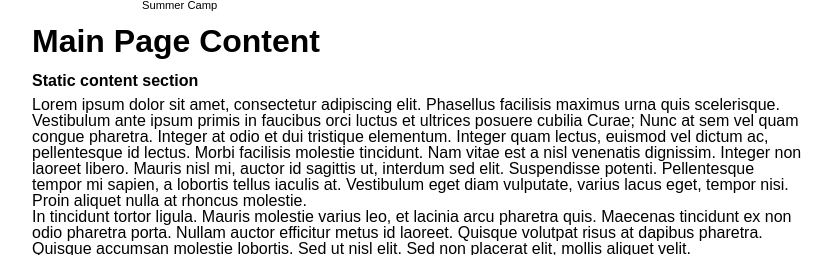
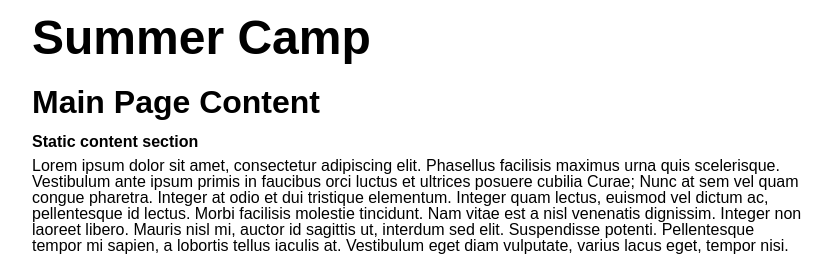
Before and after one commit to cmMcKeevek/ClientInTouch, a plain HTML site: page index.html in a window 1280 px wide. Shown: the top 255 px of the page, without its empty margins (8-844 px from the left). Drawn offline with Linux system fonts and the light colour scheme.

Commit message:
style tweaks

```diff
--- a/css/styles.css
+++ b/css/styles.css
@@ -27,15 +27,6 @@ a:hover {
 hr {
     border: 0;
     border-top: 1px solid #609732;
-}
-
-header h1 {
-	font-size: 0.7em;
-	font-weight: normal;
-	max-width: 980px;
-	margin-left: auto;
-	margin-right: auto;
-	margin-bottom: 0px;
 }
 
 article h1, aside h1 {
@@ -87,12 +78,6 @@ main > h1 {
 	margin-bottom: 10px;
 }
 
-header .top-banner {
-	margin-left: auto;
-	margin-right: auto;
-	max-width: 980px;
-}
-
 .btn-github {
 	display: block;
 	margin-bottom: 30px;
--- a/index.html
+++ b/index.html
@@ -13,10 +13,10 @@
     <script type="text/javascript" src="../js/reactive.iframes.parent.js"></script>
 </head>
 <body>
-    <header>
-        <h1>Summer Camp</h1>
-    </header>
     <main>
+        <header>
+            <h1>Summer Camp</h1>
+        </header>
         <article>
             <h2>Main Page Content</h2>
             <h3>Static content section</h3>
```
